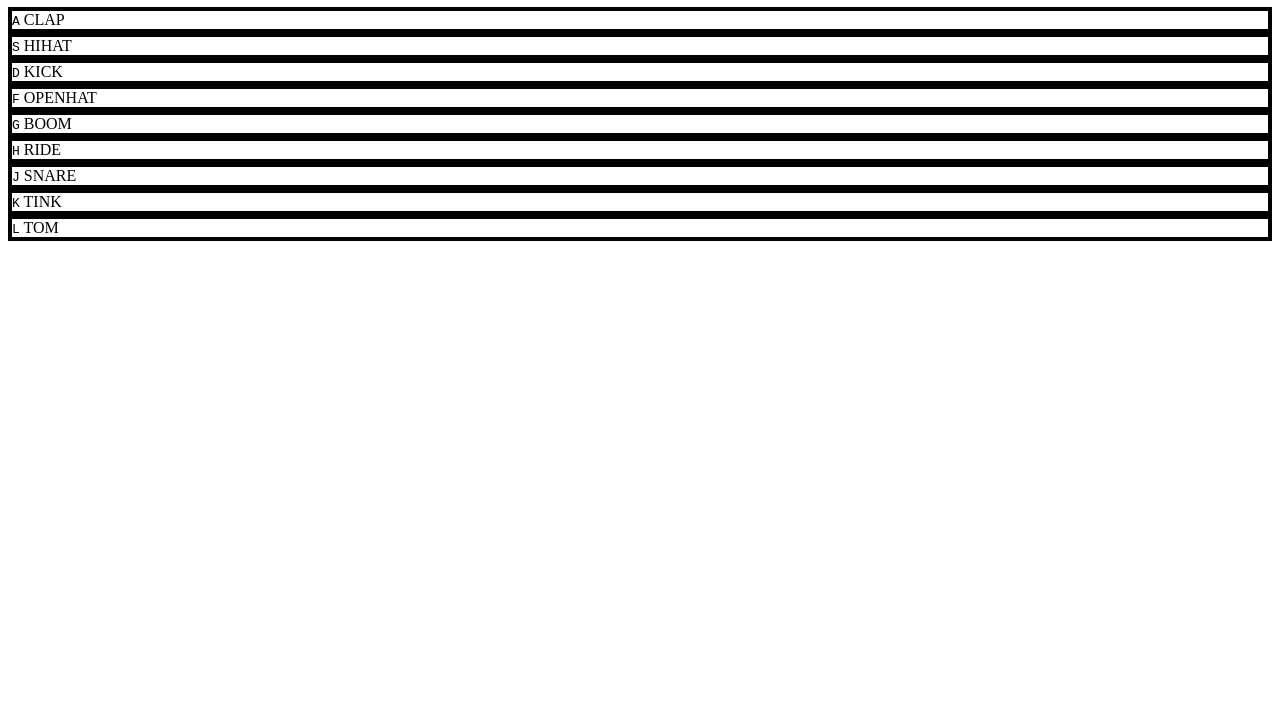
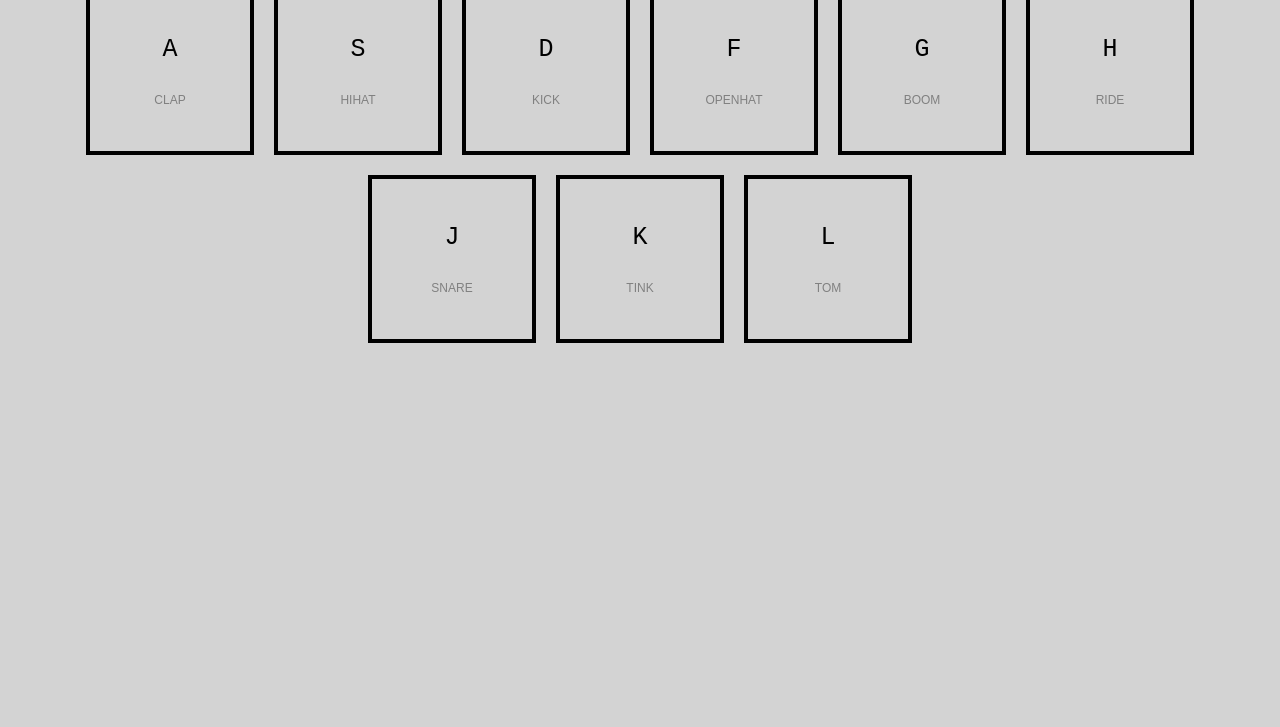
Before and after one commit to tissawd/js-drum-kit, a plain HTML site: page index.html in a window 1280 px wide. Shown: the part 73-800 px from the top of the page. Drawn offline with Linux system fonts and the light colour scheme.

Commit message:
added minimal styling

```diff
--- a/index.js
+++ b/index.js
@@ -1,6 +1,8 @@
+const doc = document;
+
 const playSound = (e) => {
-  const audio = document.querySelector(`audio[data-key="${e.keyCode}"]`);
-  const key = document.querySelector(`.key[data-key="${e.keyCode}"]`);
+  const audio = doc.querySelector(`audio[data-key="${e.keyCode}"]`);
+  const key = doc.querySelector(`.key[data-key="${e.keyCode}"]`);
   if (!audio) return;
   audio.currentTime = 0 // rewinds to start of audio to allow for playing in quick succession
   audio.play();
@@ -12,6 +14,6 @@ const removeTransition = (e) => {
   e.target.classList.remove('playing');
 }
 
-const keys = document.querySelectorAll('.key');
+const keys = doc.querySelectorAll('.key');
 keys.forEach(key => key.addEventListener('transitionend', removeTransition));
 window.addEventListener('keydown', playSound);
--- a/style.css
+++ b/style.css
@@ -1,8 +1,38 @@
+html{
+  font-size: 10px;
+  background: lightgray;
+  background-size: cover;
+}
 
+body,html {
+  margin: 0;
+  padding: 0;
+  font-family: sans-serif;
+}
+
+h1{
+  text-align: center;
+}
+
+.keys-container{
+  display: flex;
+  align-items: center;
+  justify-content: center;
+  flex-wrap: wrap;
+}
 
 .key{
+  display: grid;
+  grid-template-columns: 1 1;
+  justify-items: center;
+  align-items: center;
+  width: 10rem;
+  height: 10rem;
   transition:all 0.07s;
   border: 4px solid black;
+  margin: 1rem;
+  padding: 3rem;
+  font-size: 25px;
 }
 
 .playing{
@@ -10,3 +40,8 @@
   border-color:yellow;
   box-shadow: 0 0 10px #ffc600;
 }
+
+.sound{
+  font-size: 1.2rem;
+  color: grey;
+}
```
